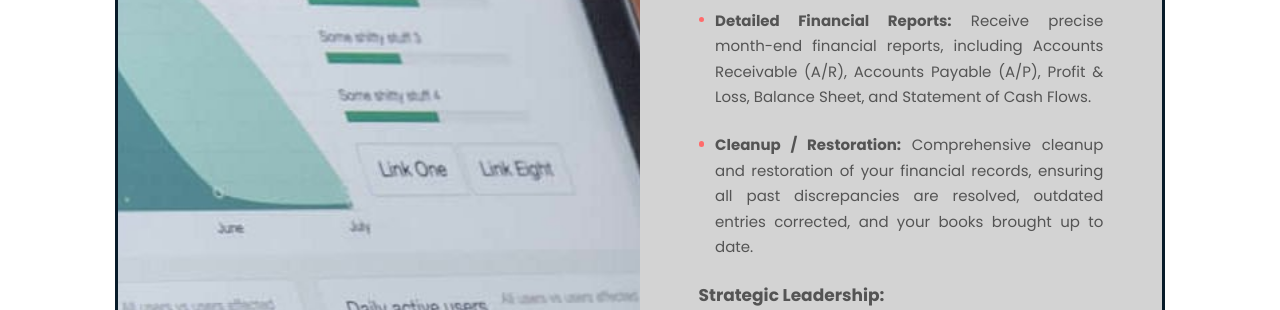
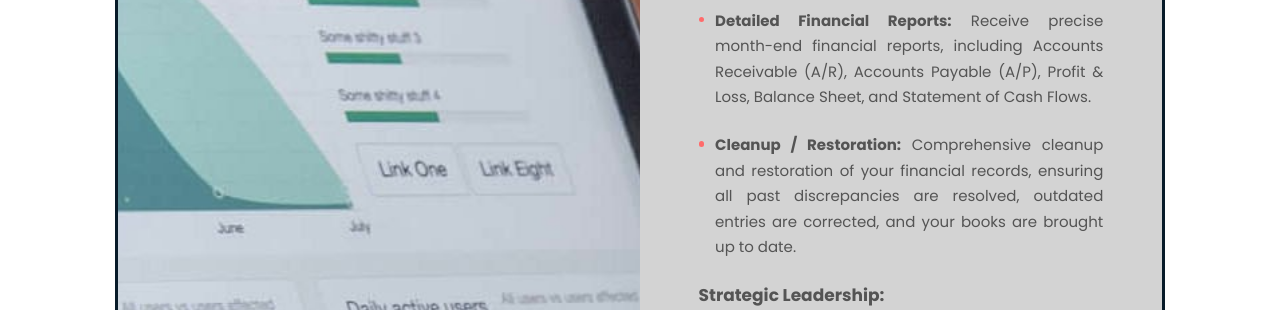
Before and after one commit to kylecburgoyneF9/business_website, a Vue app: page /consulting in a window 1280 px wide. Shown: the part 2900-3210 px from the top of the page. Built offline with nearby package versions, Linux system fonts and the light colour scheme.

Commit message:
Small update to language

```diff
--- a/src/views/ConsultingView.vue
+++ b/src/views/ConsultingView.vue
@@ -96,7 +96,8 @@
                                     Sheet, and Statement of Cash Flows.</li>
                                 <li><b>Cleanup / Restoration:</b> Comprehensive cleanup and restoration of your
                                     financial records, ensuring all past discrepancies are resolved, outdated entries
-                                    corrected, and your books brought up to date.</li>
+                                    are
+                                    corrected, and your books are brought up to date.</li>
                             </ul>
                         </li>
                         <li>
```
